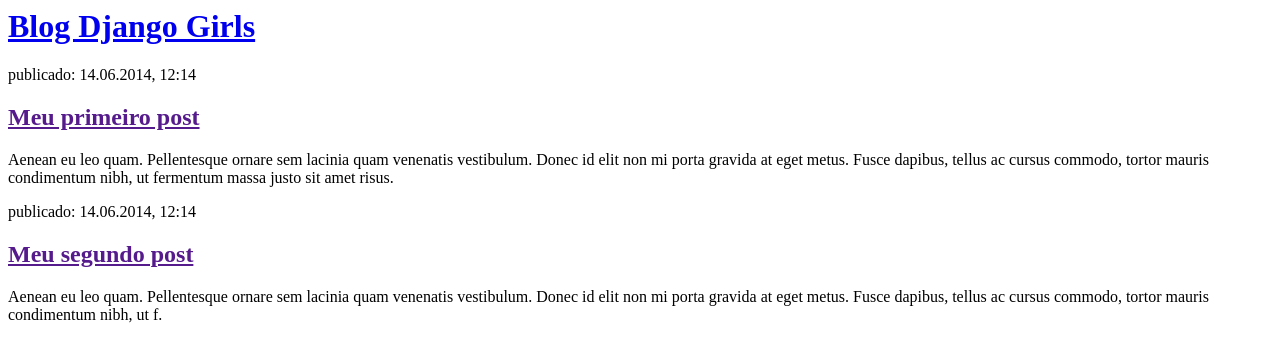
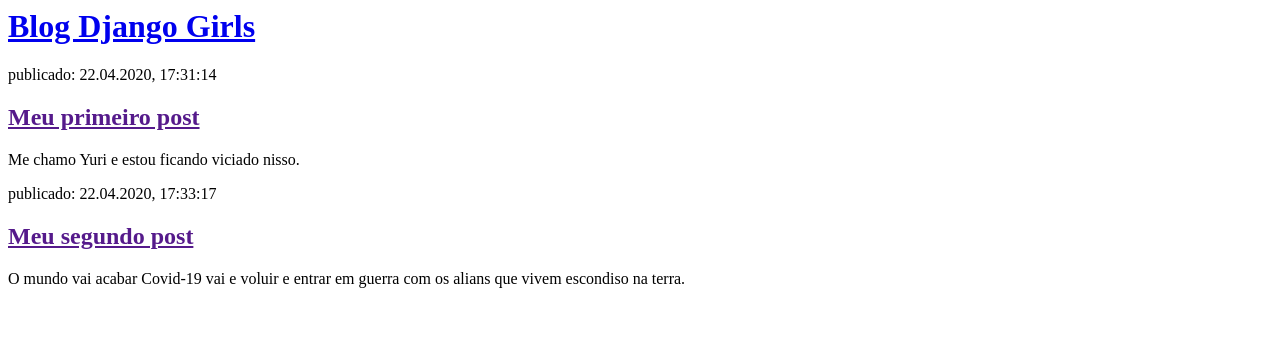
Before and after one commit to dark1542/my-first-blog, a Django app: page / in a window 1280 px wide. Shown: the top 362 px of the page. Run offline with Django 3.2, Linux system fonts and the light colour scheme.

Commit message:
Update post_list.html

```diff
--- a/blog/templates/blog/post_list.html
+++ b/blog/templates/blog/post_list.html
@@ -8,15 +8,15 @@
         </div>
 
         <div>
-            <p>publicado: 14.06.2014, 12:14</p>
+            <p>publicado: 22.04.2020, 17:31:14</p>
             <h2><a href="">Meu primeiro post</a></h2>
-            <p>Aenean eu leo quam. Pellentesque ornare sem lacinia quam venenatis vestibulum. Donec id elit non mi porta gravida at eget metus. Fusce dapibus, tellus ac cursus commodo, tortor mauris condimentum nibh, ut fermentum massa justo sit amet risus.</p>
+            <p>Me chamo Yuri e estou ficando viciado nisso.</p>
         </div>
 
         <div>
-            <p>publicado: 14.06.2014, 12:14</p>
+            <p>publicado: 22.04.2020, 17:33:17</p>
             <h2><a href="">Meu segundo post</a></h2>
-            <p>Aenean eu leo quam. Pellentesque ornare sem lacinia quam venenatis vestibulum. Donec id elit non mi porta gravida at eget metus. Fusce dapibus, tellus ac cursus commodo, tortor mauris condimentum nibh, ut f.</p>
+            <p> O mundo vai acabar Covid-19 vai e voluir e entrar em guerra com os alians que vivem escondiso na terra.</p>
         </div>
     </body>
 </html>
```
